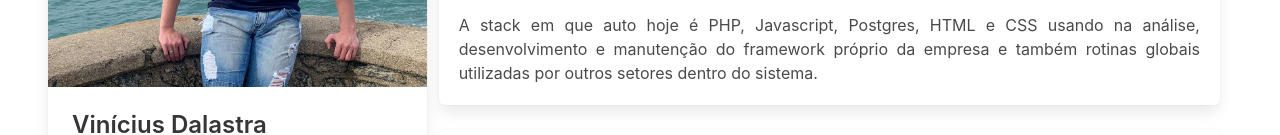
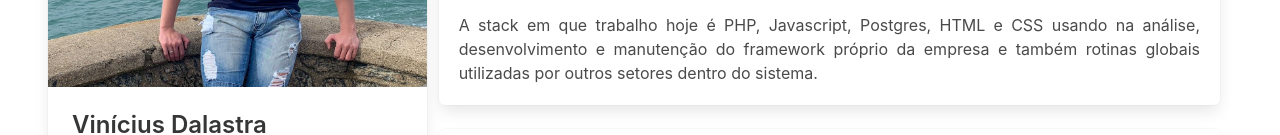
Before and after one commit to viniciusdalastra/viniciusdalastra.github.io, a plain HTML site: page index.html in a window 1280 px wide. Shown: the part 297-432 px from the top of the page. Drawn offline with nearby package versions, Linux system fonts and the light colour scheme.

Commit message:
Update index.html

```diff
--- a/index.html
+++ b/index.html
@@ -100,7 +100,7 @@
                                 Desenvolvedor de Software no setor de Pesquisa e Tecnologia.
                             </p>
                             <p>
-                                A stack em que auto hoje é PHP, Javascript, Postgres, HTML e CSS usando na análise,
+                                A stack em que trabalho hoje é PHP, Javascript, Postgres, HTML e CSS usando na análise,
                                 desenvolvimento e manutenção do framework próprio da empresa e também rotinas
                                 globais
                                 utilizadas por outros setores dentro do sistema.
```
